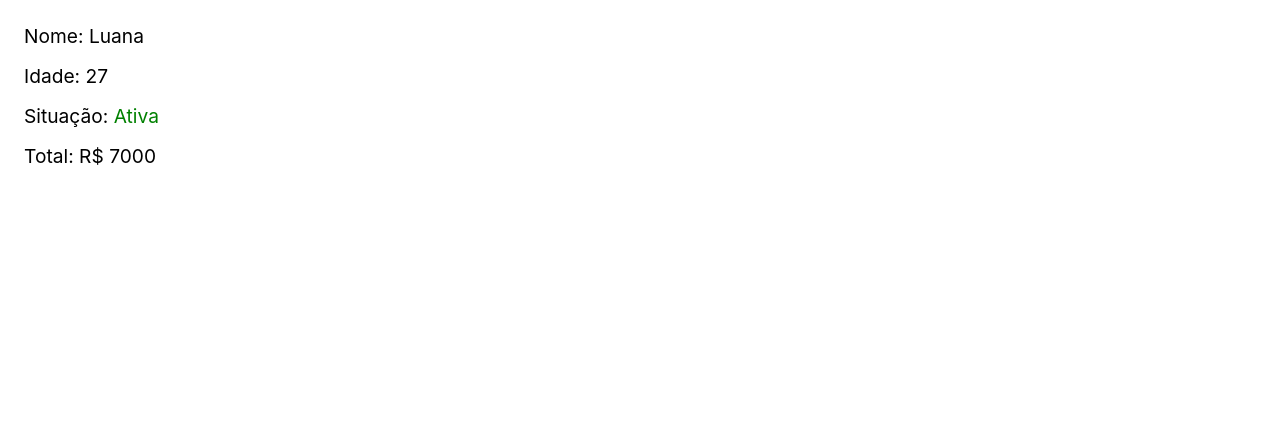
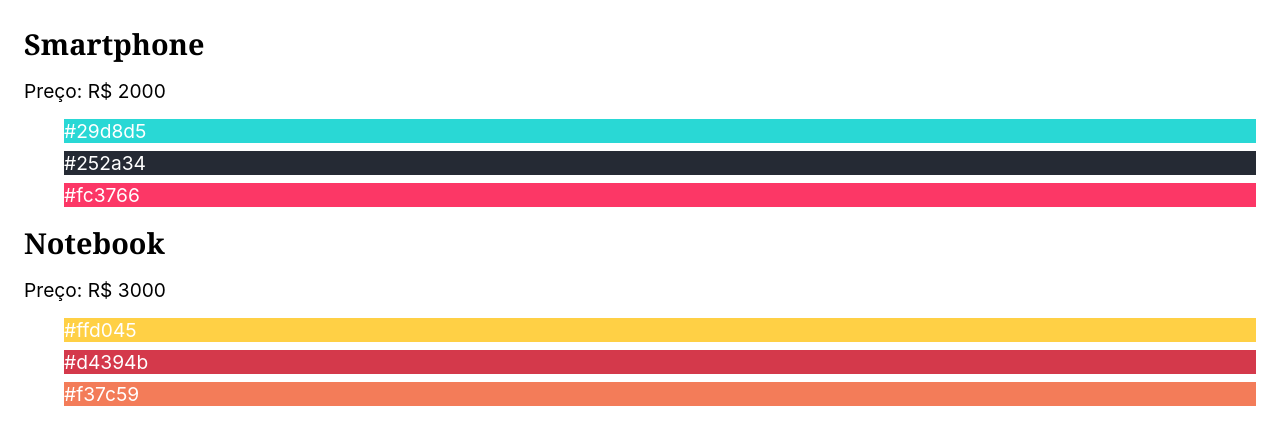
Before and after one commit to Guilherme-mtk/Desafios-react, a React (Create React App) app: page / in a window 1280 px wide. Shown: the top 444 px of the page. Built offline with nearby package versions, Linux system fonts and the light colour scheme.

Commit message:
exercicio 2 do curso de react

```diff
--- a/src/App.js
+++ b/src/App.js
@@ -1,48 +1,45 @@
 import React from 'react';
 
-const luana = {
-  cliente: 'Luana',
-  idade: 27,
-  compras: [
-    { nome: 'Notebook', preco: 'R$ 2500' },
-    { nome: 'Geladeira', preco: 'R$ 3000' },
-    { nome: 'Smartphone', preco: 'R$ 1500' },
-  ],
-  ativa: true,
-};
-
-const mario = {
-  cliente: 'Mario',
-  idade: 31,
-  compras: [
-    { nome: 'Notebook', preco: 'R$ 2500' },
-    { nome: 'Geladeira', preco: 'R$ 3000' },
-    { nome: 'Smartphone', preco: 'R$ 1500' },
-    { nome: 'Guitarra', preco: 'R$ 3500' },
-  ],
-  ativa: false,
-};
+const produtos = [
+  {
+    id: 1,
+    nome: 'Smartphone',
+    preco: 'R$ 2000',
+    cores: ['#29d8d5', '#252a34', '#fc3766'],
+  },
+  {
+    id: 2,
+    nome: 'Notebook',
+    preco: 'R$ 3000',
+    cores: ['#ffd045', '#d4394b', '#f37c59'],
+  },
+  {
+    id: 3,
+    nome: 'Tablet',
+    preco: 'R$ 1500',
+    cores: ['#365069', '#47c1c8', '#f95786'],
+  },
+];
 
 const App = () => {
-  const dados = luana;
-
-  const total = dados.compras
-    .map((item) => +item.preco.replace('R$ ', ''))
-    .reduce((a, b) => a + b);
-
   return (
-    <div>
-      <p>Nome: {dados.cliente}</p>
-      <p>Idade: {dados.idade}</p>
-      <p>
-        Situação:{' '}
-        <span style={{ color: dados.ativa ? 'green' : 'red' }}>
-          {dados.ativa ? 'Ativa' : 'Inativa'}
-        </span>
-      </p>
-      <p>Total: R$ {total}</p>
-      {total > 10000 && <p>Você está gastando muito</p>}
-    </div>
+    <section>
+      {produtos
+        .filter((produto) => +produto.preco.replace('R$ ', '') > 1500)
+        .map((produto) => (
+          <div key={produto.id}>
+            <h1>{produto.nome}</h1>
+            <p>Preço: {produto.preco}</p>
+            <ul>
+              {produto.cores.map((cor) => (
+                <li key={cor} style={{ backgroundColor: cor, color: 'white' }}>
+                  {cor}
+                </li>
+              ))}
+            </ul>
+          </div>
+        ))}
+    </section>
   );
 };
 
```
